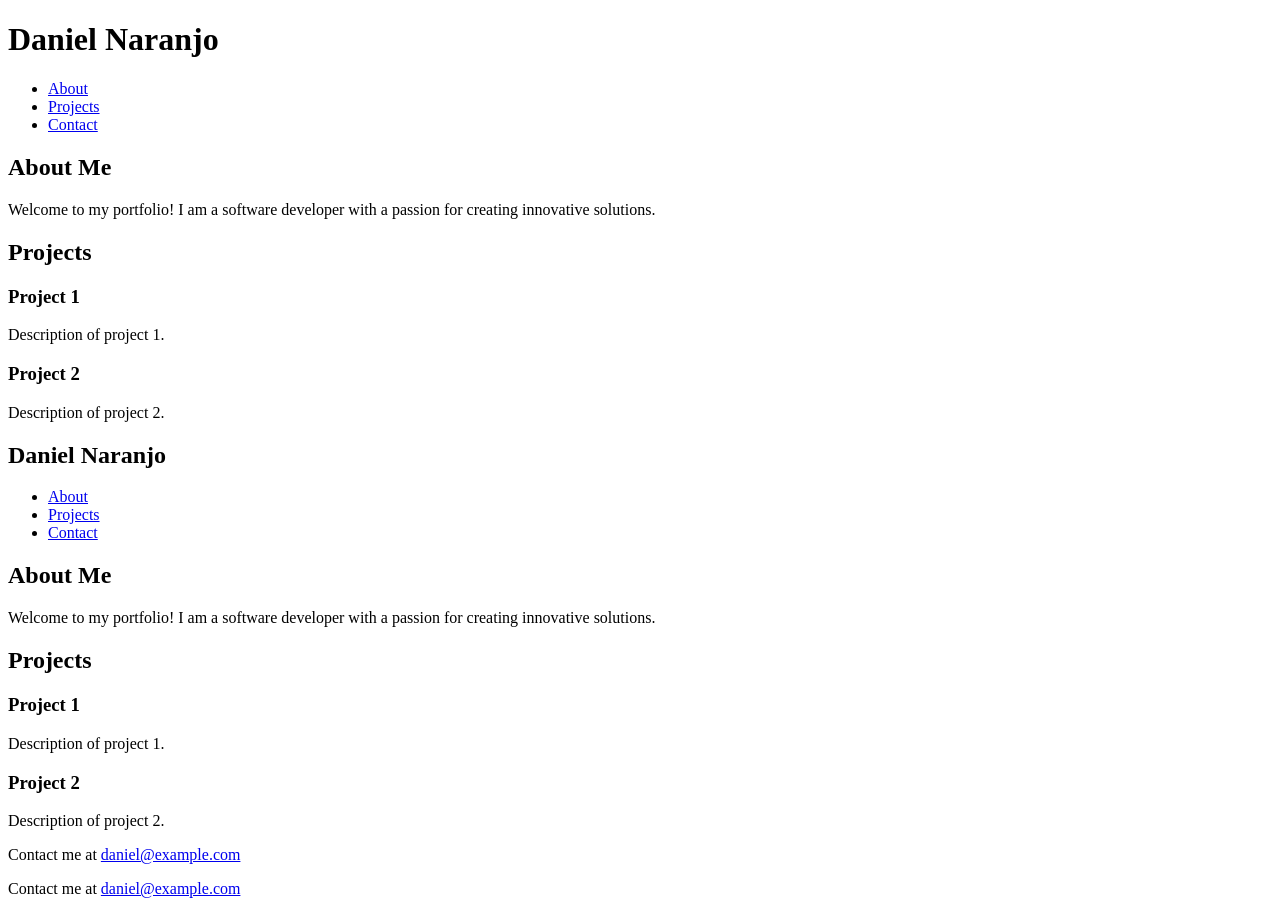
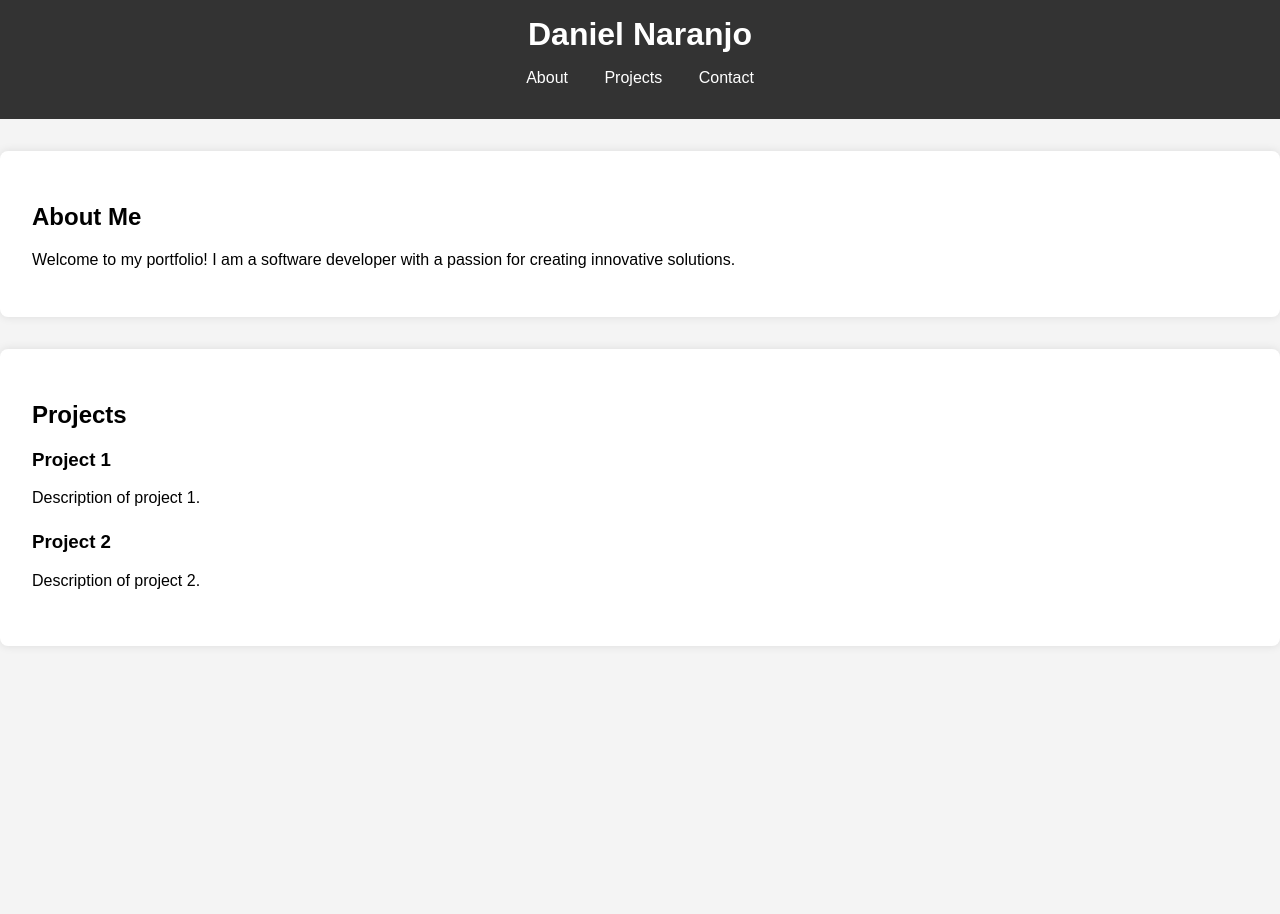
Before and after one commit to pipenaranjo5/My-Portfolio, a plain HTML site: page MyPortafolio.html in a window 1280 px wide. After the commit the page ends 800 px from the top, so only its background shows below. Drawn offline with Linux system fonts and the light colour scheme.

Commit message:
Apply Styles.css

```diff
--- a/MyPortafolio.html
+++ b/MyPortafolio.html
@@ -5,6 +5,62 @@
     <meta name="viewport" content="width=device-width, initial-scale=1.0">
     <title>My Portfolio</title>
     <link rel="stylesheet" href="styles.css">
+    <style>
+        body {
+            font-family: Arial, sans-serif;
+            margin: 0;
+            padding: 0;
+            background-color: #f4f4f4;
+        }
+
+        header {
+            background-color: #333;
+            color: #fff;
+            padding: 1rem 0;
+            text-align: center;
+        }
+
+        header h1 {
+            margin: 0;
+        }
+
+        nav ul {
+            list-style: none;
+            padding: 0;
+        }
+
+        nav ul li {
+            display: inline;
+            margin: 0 1rem;
+        }
+
+        nav ul li a {
+            color: #fff;
+            text-decoration: none;
+        }
+
+        section {
+            padding: 2rem;
+            margin: 2rem 0;
+            background-color: #fff;
+            border-radius: 8px;
+            box-shadow: 0 0 10px rgba(0, 0, 0, 0.1);
+        }
+
+        .project {
+            margin-bottom: 1.5rem;
+        }
+
+        footer {
+            background-color: #333;
+            color: #fff;
+            text-align: center;
+            padding: 1rem 0;
+            position: fixed;
+            width: 100%;
+            bottom: 0;
+        }
+    </style>
 </head>
 <body>
     <header>
@@ -33,53 +89,6 @@
             <h3>Project 2</h3>
             <p>Description of project 2.</p>
         </div>
-        <!DOCTYPE html>
-        <html lang="en">
-        <head>
-            <meta charset="UTF-8">
-            <meta name="viewport" content="width=device-width, initial-scale=1.0">
-            <title>My Portfolio</title>
-            <link rel="stylesheet" href="styles.css">
-        </head>
-        <body>
-            <header>
-                <h1>Daniel Naranjo</h1>
-                <nav>
-                    <ul>
-                        <li><a href="#about">About</a></li>
-                        <li><a href="#projects">Projects</a></li>
-                        <li><a href="#contact">Contact</a></li>
-                    </ul>
-                </nav>
-            </header>
-
-            <section id="about">
-                <h2>About Me</h2>
-                <p>Welcome to my portfolio! I am a software developer with a passion for creating innovative solutions.</p>
-            </section>
-
-            <section id="projects">
-                <h2>Projects</h2>
-                <div class="project">
-                    <h3>Project 1</h3>
-                    <p>Description of project 1.</p>
-                </div>
-                <div class="project">
-                    <h3>Project 2</h3>
-                    <p>Description of project 2.</p>
-                </div>
-                <!-- Add more projects as needed -->
-            </section>
-
-            <footer>
-                <p>Contact me at <a href="mailto:daniel@example.com">daniel@example.com</a></p>
-            </footer>
-        </body>
-        </html>       <!-- Add more projects as needed -->
     </section>
-
-    <footer>
-        <p>Contact me at <a href="mailto:daniel@example.com">daniel@example.com</a></p>
-    </footer>
 </body>
 </html>
```
Also changed, not shown: 1 other file.
